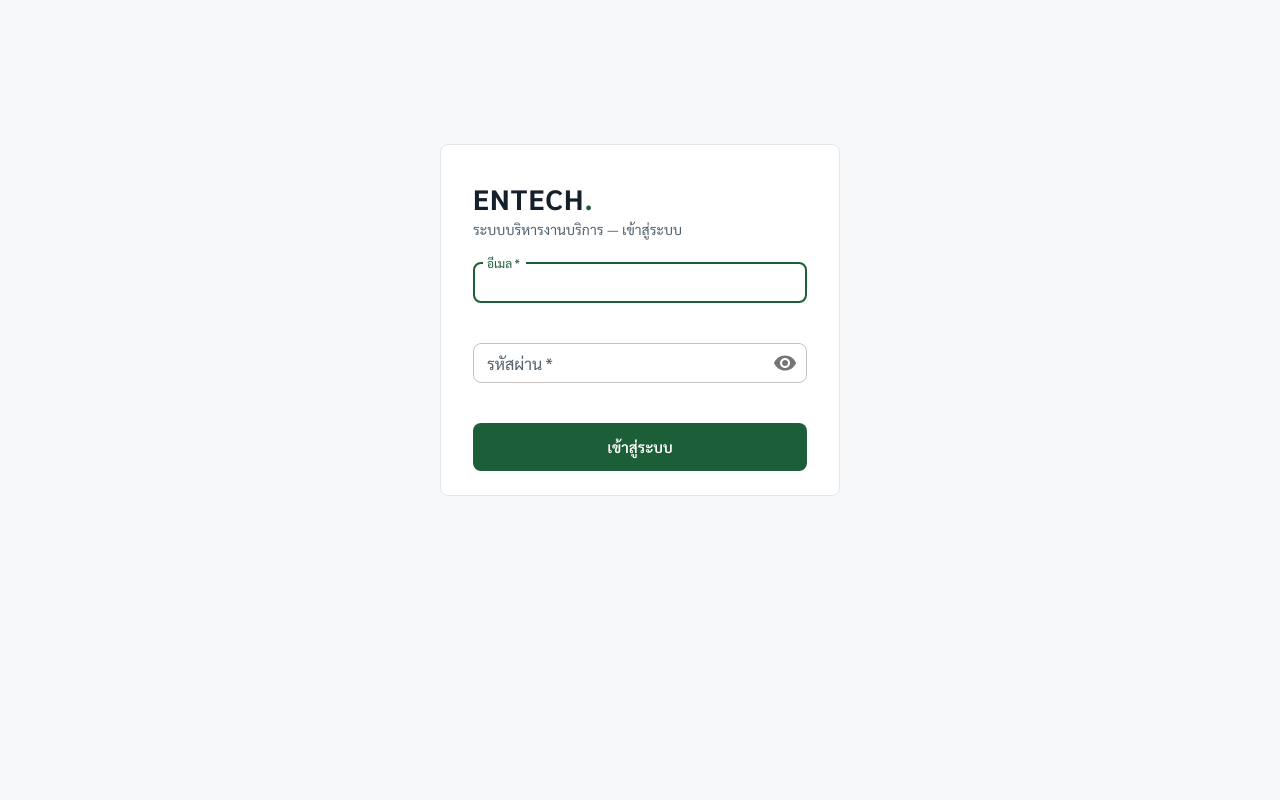
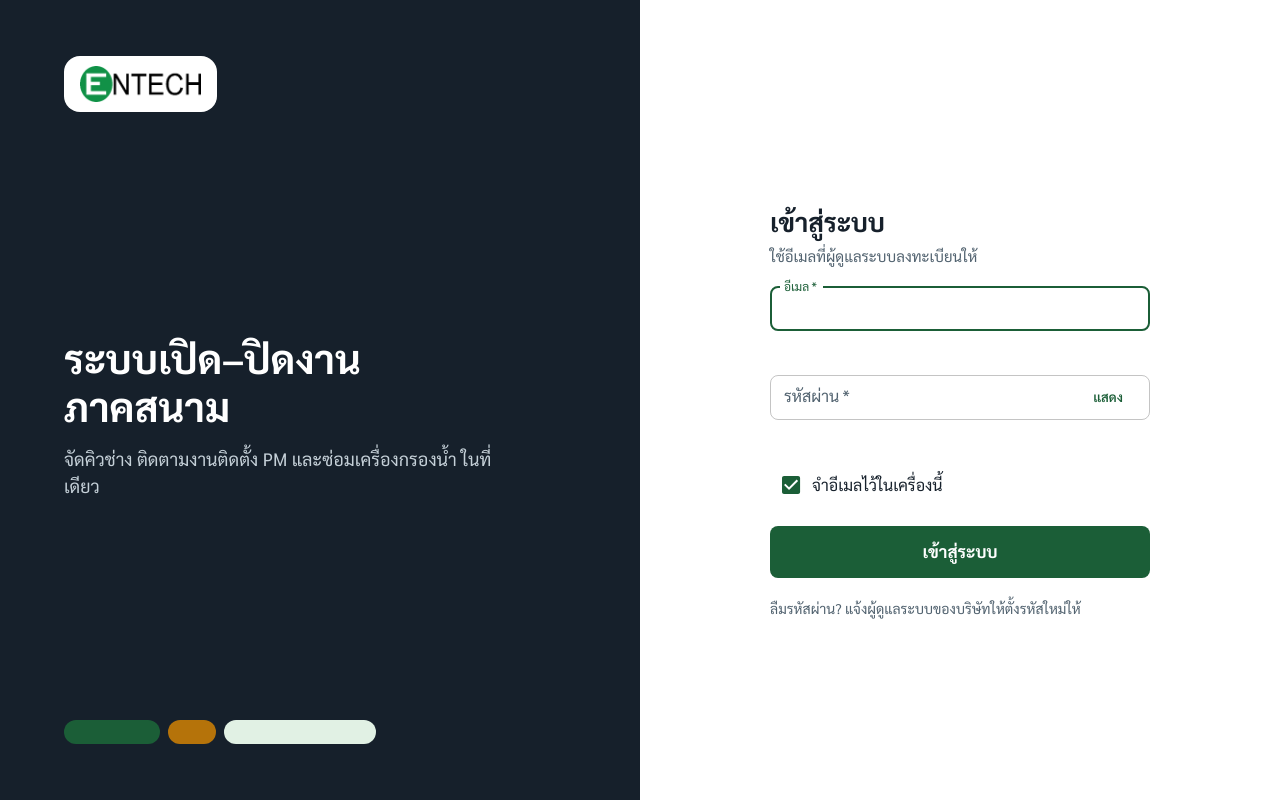
Before and after one commit to wattanaveeno-hub/woms-frontend, a Next.js app: page /login in a window 1280 px wide. Built offline with nearby package versions, Linux system fonts and the light colour scheme; no server answers; what @mui/material-nextjs would draw is missing.

Commit message:
feat(login): split brand/form layout, show-password button, remember email

```diff
--- a/src/app/login/page.tsx
+++ b/src/app/login/page.tsx
@@ -1,30 +1,54 @@
 "use client";
 
-import { useState } from "react";
+// หน้าเข้าสู่ระบบ (Redesign 12 พ.ย. 69) — แผงแบรนด์ด้านซ้าย + ฟอร์มด้านขวา · มือถือแสดงเฉพาะฟอร์มพร้อมโลโก้
+//   บอกชื่อระบบชัด · ช่องใหญ่กดง่าย · ปุ่มแสดงรหัสผ่าน · จำอีเมลไว้ในเครื่อง (ไม่เก็บรหัสผ่าน) · บอกวิธีขอรีเซ็ตรหัส
+import { useEffect, useState } from "react";
 import Alert from "@mui/material/Alert";
 import Box from "@mui/material/Box";
 import Button from "@mui/material/Button";
-import Card from "@mui/material/Card";
-import CardContent from "@mui/material/CardContent";
+import Checkbox from "@mui/material/Checkbox";
 import CircularProgress from "@mui/material/CircularProgress";
-import IconButton from "@mui/material/IconButton";
+import FormControlLabel from "@mui/material/FormControlLabel";
 import InputAdornment from "@mui/material/InputAdornment";
 import Stack from "@mui/material/Stack";
 import TextField from "@mui/material/TextField";
 import Typography from "@mui/material/Typography";
-import Visibility from "@mui/icons-material/Visibility";
-import VisibilityOff from "@mui/icons-material/VisibilityOff";
 import { useAuth } from "@/lib/AuthContext";
 import { ApiError } from "@/lib/api";
+
+const REMEMBER_KEY = "entech.loginEmail";
+const LOGO = "/contract/entech-logo.png";
+
+function readRemembered(): string {
+  try {
+    return window.localStorage.getItem(REMEMBER_KEY) ?? "";
+  } catch {
+    return "";
+  }
+}
+function writeRemembered(email: string | null) {
+  try {
+    if (email) window.localStorage.setItem(REMEMBER_KEY, email);
+    else window.localStorage.removeItem(REMEMBER_KEY);
+  } catch {
+    /* เบราว์เซอร์ปิด storage — ไม่จำ ไม่ขวางการเข้าสู่ระบบ */
+  }
+}
 
 export default function LoginPage() {
   const { login } = useAuth();
   const [email, setEmail] = useState("");
   const [password, setPassword] = useState("");
+  const [remember, setRemember] = useState(true);
   const [showPw, setShowPw] = useState(false);
   const [busy, setBusy] = useState(false);
   const [error, setError] = useState<string | null>(null);
   const [touched, setTouched] = useState(false);
+
+  useEffect(() => {
+    const saved = readRemembered();
+    if (saved) setEmail(saved);
+  }, []);
 
   const emailMissing = touched && !email.trim();
   const pwMissing = touched && !password;
@@ -38,6 +62,7 @@ export default function LoginPage() {
     setError(null);
     try {
       await login(email.trim(), password);
+      writeRemembered(remember ? email.trim() : null);
       // AuthProvider redirects on success
     } catch (err) {
       setError(err instanceof ApiError ? err.message : "เข้าสู่ระบบไม่สำเร็จ");
@@ -46,22 +71,71 @@ export default function LoginPage() {
   };
 
   return (
-    <Box sx={{ minHeight: "80vh", display: "grid", placeItems: "center", px: 2, py: 4 }}>
-      <Card component="form" onSubmit={submit} noValidate sx={{ width: "100%", maxWidth: 400 }}>
-        <CardContent sx={{ p: { xs: 3, sm: 4 } }}>
-          <Typography component="h1" sx={{ fontSize: 28, fontWeight: 700, letterSpacing: "0.04em" }}>
-            ENTECH<Box component="span" sx={{ color: "primary.main" }}>.</Box>
+    <Box sx={{ display: "flex", flexWrap: "wrap", minHeight: "100vh", bgcolor: "#ffffff" }}>
+      {/* แผงแบรนด์ — ซ่อนบนจอเล็กเพื่อให้ฟอร์มอยู่บนสุด */}
+      <Box
+        component="aside"
+        aria-label="ENTECH"
+        sx={{
+          flex: "1 1 420px",
+          display: { xs: "none", md: "flex" },
+          flexDirection: "column",
+          justifyContent: "space-between",
+          gap: 5,
+          bgcolor: "#16202b",
+          color: "#ffffff",
+          px: 8,
+          py: 7,
+        }}
+      >
+        <Box sx={{ alignSelf: "flex-start", bgcolor: "#ffffff", borderRadius: 2, px: 2, py: 1.25 }}>
+          <Box component="img" src={LOGO} alt="ENTECH" sx={{ display: "block", height: 36, width: "auto" }} />
+        </Box>
+        <Stack spacing={2} sx={{ maxWidth: 460 }}>
+          <Typography component="p" sx={{ fontSize: 40, lineHeight: 1.2, fontWeight: 700, color: "#ffffff" }}>
+            ระบบเปิด–ปิดงาน
+            <br />
+            ภาคสนาม
           </Typography>
-          <Typography variant="body2" sx={{ mb: 3 }}>
-            ระบบบริหารงานบริการ — เข้าสู่ระบบ
+          <Typography sx={{ fontSize: 18, color: "#c5d0d8" }}>
+            จัดคิวช่าง ติดตามงานติดตั้ง PM และซ่อมเครื่องกรองน้ำ ในที่เดียว
           </Typography>
+        </Stack>
+        <Stack direction="row" spacing={1} alignItems="flex-end" aria-hidden="true">
+          <Box sx={{ width: 96, height: 24, borderRadius: 2, bgcolor: "#1b5e37" }} />
+          <Box sx={{ width: 48, height: 24, borderRadius: 2, bgcolor: "#b5730a" }} />
+          <Box sx={{ width: 152, height: 24, borderRadius: 2, bgcolor: "#e1f1e4" }} />
+        </Stack>
+      </Box>
 
-          <Stack spacing={2}>
+      <Box
+        sx={{
+          flex: "1 1 420px",
+          display: "flex",
+          alignItems: "center",
+          justifyContent: "center",
+          px: 3,
+          py: { xs: 5, md: 6 },
+        }}
+      >
+        <Box component="form" onSubmit={submit} noValidate sx={{ width: "100%", maxWidth: 380 }}>
+          <Stack spacing={2.5}>
+            <Box component="img" src={LOGO} alt="ENTECH" sx={{ display: { xs: "block", md: "none" }, height: 36, width: "auto", alignSelf: "flex-start" }} />
+            <Box>
+              <Typography component="h1" sx={{ fontSize: 26, fontWeight: 700, color: "text.primary" }}>
+                เข้าสู่ระบบ
+              </Typography>
+              <Typography variant="body2" sx={{ mt: 0.5, fontSize: 15 }}>
+                ใช้อีเมลที่ผู้ดูแลระบบลงทะเบียนให้
+              </Typography>
+            </Box>
+
             {error ? (
               <Alert severity="error" role="alert">
                 {error}
               </Alert>
             ) : null}
+
             <TextField
               label="อีเมล"
               type="email"
@@ -69,11 +143,13 @@ export default function LoginPage() {
               value={email}
               onChange={(e) => setEmail(e.target.value)}
               autoComplete="username"
-              placeholder="you@example.com"
-              autoFocus
+              inputMode="email"
+              placeholder="you@entech.co.th"
+              autoFocus={!email}
               error={emailMissing}
               helperText={emailMissing ? "กรุณากรอกอีเมล" : " "}
               disabled={busy}
+              inputProps={{ style: { fontSize: 16, minHeight: 28 } }}
             />
             <TextField
               label="รหัสผ่าน"
@@ -82,22 +158,31 @@ export default function LoginPage() {
               value={password}
               onChange={(e) => setPassword(e.target.value)}
               autoComplete="current-password"
+              autoFocus={!!email}
               error={pwMissing}
               helperText={pwMissing ? "กรุณากรอกรหัสผ่าน" : " "}
               disabled={busy}
+              inputProps={{ style: { fontSize: 16, minHeight: 28 } }}
               InputProps={{
                 endAdornment: (
                   <InputAdornment position="end">
-                    <IconButton
+                    <Button
+                      size="small"
+                      onClick={() => setShowPw((v) => !v)}
                       aria-label={showPw ? "ซ่อนรหัสผ่าน" : "แสดงรหัสผ่าน"}
-                      onClick={() => setShowPw((v) => !v)}
-                      edge="end"
+                      aria-pressed={showPw}
+                      sx={{ minWidth: 56, fontWeight: 600 }}
                     >
-                      {showPw ? <VisibilityOff /> : <Visibility />}
-                    </IconButton>
+                      {showPw ? "ซ่อน" : "แสดง"}
+                    </Button>
                   </InputAdornment>
                 ),
               }}
+            />
+            <FormControlLabel
+              control={<Checkbox checked={remember} onChange={(e) => setRemember(e.target.checked)} />}
+              label="จำอีเมลไว้ในเครื่องนี้"
+              sx={{ mt: -1 }}
             />
             <Button
               type="submit"
@@ -106,12 +191,14 @@ export default function LoginPage() {
               fullWidth
               disabled={busy}
               startIcon={busy ? <CircularProgress size={18} color="inherit" /> : null}
+              sx={{ minHeight: 52, fontSize: 17, fontWeight: 700 }}
             >
               {busy ? "กำลังเข้าสู่ระบบ…" : "เข้าสู่ระบบ"}
             </Button>
+            <Typography variant="body2">ลืมรหัสผ่าน? แจ้งผู้ดูแลระบบของบริษัทให้ตั้งรหัสใหม่ให้</Typography>
           </Stack>
-        </CardContent>
-      </Card>
+        </Box>
+      </Box>
     </Box>
   );
 }
--- a/src/components/AppShell.tsx
+++ b/src/components/AppShell.tsx
@@ -2,6 +2,7 @@
 
 // โครงหน้าหลัก: แถบนำทาง (Drawer) + แถบบน (AppBar) + พื้นที่เนื้อหา
 import Box from "@mui/material/Box";
+import { usePathname } from "next/navigation";
 import Nav from "@/components/Nav";
 import Header from "@/components/Header";
 import TechBottomNav, { TECH_NAV_HEIGHT, useTechBottomNavVisible } from "@/components/TechBottomNav";
@@ -11,10 +12,13 @@ export default function AppShell({ children }: { children: React.ReactNode }) {
   // ช่างบนมือถือมีแถบเมนูล่าง — เว้นที่ด้านล่างไม่ให้บังเนื้อหา/ปุ่มบันทึก
   const techNav = useTechBottomNavVisible();
   const { status, user } = useAuth();
+  const pathname = usePathname();
   // D-04: ระหว่างต้องเปลี่ยนรหัสผ่าน ไม่แสดงเมนู/แถบบน (ทุก API อื่นตอบ 403 อยู่แล้ว) — เหลือเฉพาะหน้าเปลี่ยนรหัสผ่าน
   if (status === "authed" && user?.mustChangePassword) {
     return <div className="shell">{children}</div>;
   }
+  // หน้าเข้าสู่ระบบใช้เต็มจอ (แผงแบรนด์ + ฟอร์ม) — ไม่มีเมนู/แถบบน และไม่จำกัดความกว้างแบบ .shell
+  if (pathname === "/login" && status !== "authed") return <>{children}</>;
   return (
     <Box className="app-shell" sx={{ display: "flex", minHeight: "100vh" }}>
       <Nav />
```
